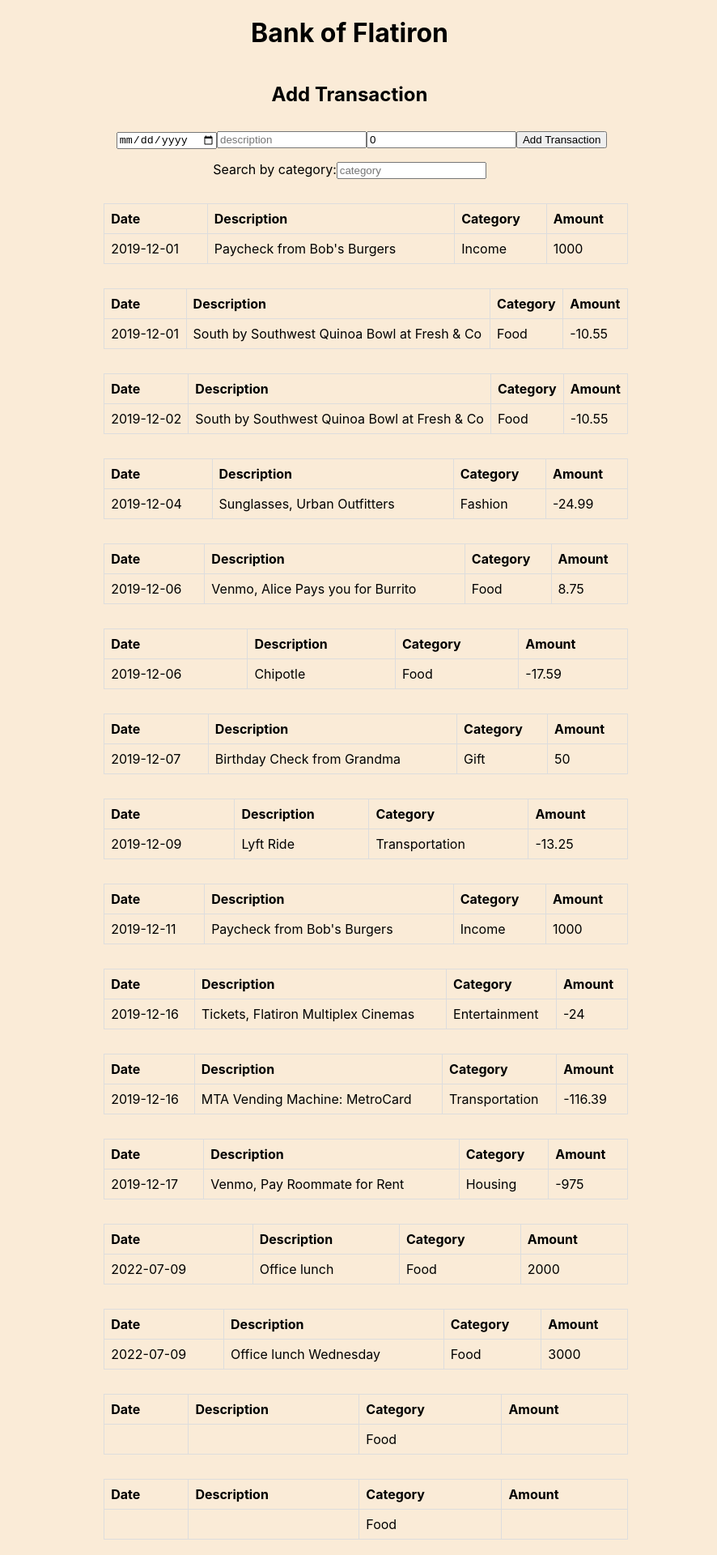
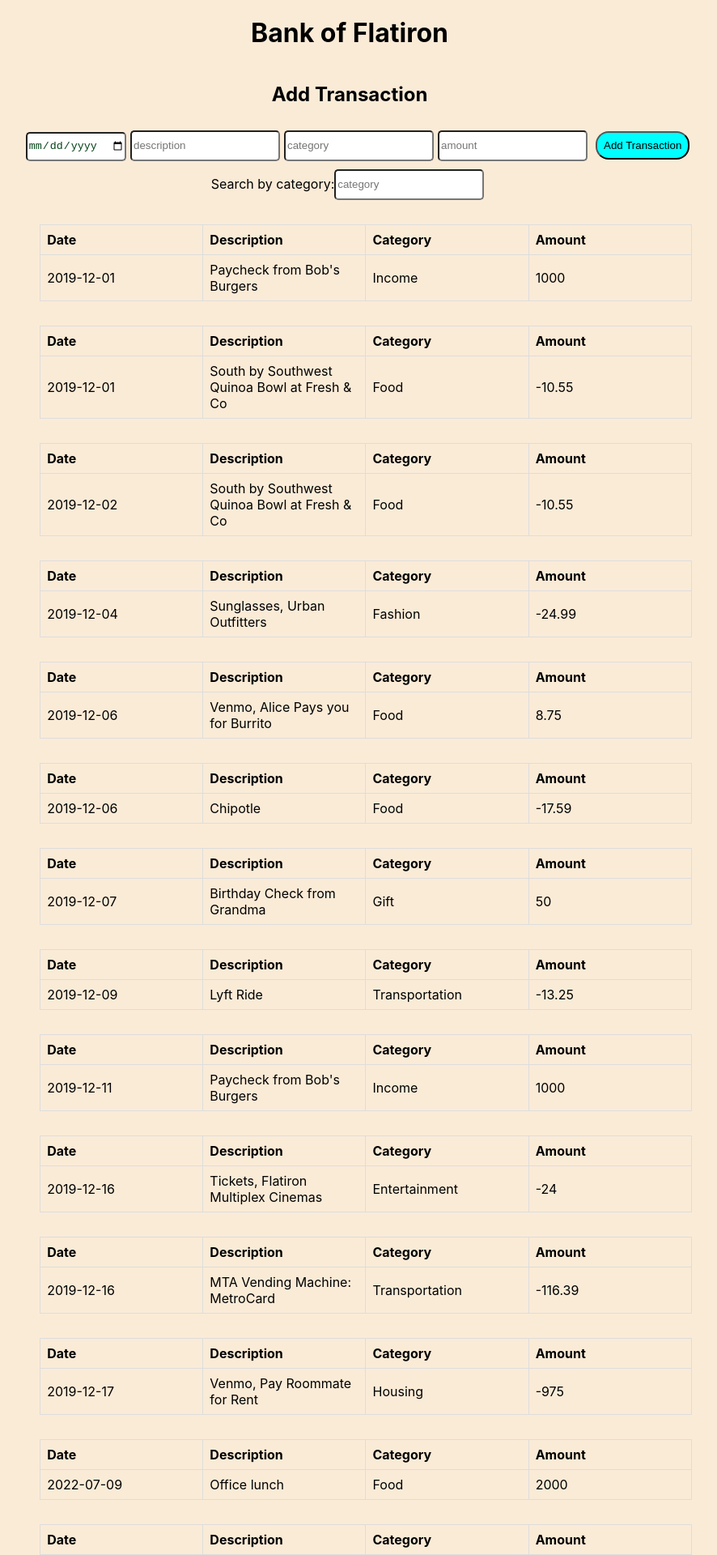
Before and after one commit to wycliffe-kip/bank-of-flatiron, a React (Create React App) app: page / in a window 1280 px wide. Shown: the top 1920 px of the page at 81% size, without its empty margins (208-1094 px from the left). Built offline with nearby package versions, Linux system fonts and the light colour scheme; data requests are answered from the project's data file.

Commit message:
style page

```diff
--- a/db.json
+++ b/db.json
@@ -97,60 +97,6 @@
       "category": "Food",
       "amount": "3000",
       "id": 14
-    },
-    {
-      "description": "",
-      "amount": "",
-      "category": "Food",
-      "id": 15
-    },
-    {
-      "description": "",
-      "amount": "",
-      "category": "Food",
-      "id": 16
-    },
-    {
-      "description": "",
-      "amount": "",
-      "category": "",
-      "id": 17
-    },
-    {
-      "description": "",
-      "amount": "",
-      "category": "",
-      "id": 18
-    },
-    {
-      "description": "",
-      "amount": "",
-      "category": "",
-      "id": 19
-    },
-    {
-      "description": "",
-      "amount": "",
-      "category": "",
-      "id": 20
-    },
-    {
-      "description": "",
-      "amount": "",
-      "category": "",
-      "id": 21
-    },
-    {
-      "description": "",
-      "amount": "",
-      "category": "",
-      "id": 22
-    },
-    {
-      "description": "",
-      "amount": "",
-      "category": "",
-      "id": 23
     }
   ]
 }
--- a/src/App.css
+++ b/src/App.css
@@ -3,7 +3,7 @@
   display: flex;
   flex-direction: column;
   align-items: center;
-  border: #302834;
+  border: #fff;
 }
 
 table {
@@ -17,10 +17,25 @@ td {
   text-align: left;
   padding: 8px;
   border: 1px solid #ddd;
+  width: 25%;
 }
 
 form {
   width: 100%;
   padding: 10px;
-  margin: 5px;
+  margin-right: 5px;
 }
+
+button {
+  border-radius: 1rem;
+  background-color: aqua;
+  padding: 0.5rem;
+  margin-left: 5px;
+}
+
+input {
+  color: #064419;
+  height: 2rem;
+  margin-right: 5px;
+  border-radius: 5px;
+}
--- a/src/components/NewTransactionForm.js
+++ b/src/components/NewTransactionForm.js
@@ -4,8 +4,9 @@ function NewTransactionForm({addTransaction}) {
     const [fetchedData, setFetchedData] = useState({
         date: "",
         description: "",
-        amount: 0,
+        amount: "",
     })
+
 
     function onSubmit (e) {
         e.preventDefault()
@@ -20,26 +21,51 @@ function NewTransactionForm({addTransaction}) {
         .then((newTransaction) => {
             addTransaction(newTransaction)
             console.log(fetchedData)
-            setFetchedData({date: "",
+            setFetchedData({
+            date: "",
             description: "",
             category: "",
-            amount: 0,
+            amount: "",
         })
         })
     }
 
     function handleChange (e) {
-        setFetchedData({...fetchedData, [e.target.date] : e.target.value})
+        setFetchedData({...fetchedData, [e.target.name] : e.target.value})
     }
 
     return (
         <div className="new-transaction-form">
             <h2>Add Transaction</h2>
             <form onSubmit={onSubmit}>
-                <input type="date" date="date" value={fetchedData.date} onChange={handleChange} />
-                <input type="text" name="description" placeholder="description" value={fetchedData.description} onChange={handleChange} />
-                <input type="number" name="amount" placeholder="amount" value={fetchedData.amount} onChange={handleChange} />
-                <button type="submit">Add Transaction</button>
+                <input
+                    type="date"
+                    name="date"
+                    value={fetchedData.date}
+                    onChange={handleChange}
+                />
+                <input
+                    type="text"
+                    name="description"
+                    placeholder="description"
+                    value={fetchedData.description}
+                    onChange={handleChange}
+                />
+                <input
+                    type="text"
+                    name="category"
+                    placeholder="category"
+                    value={fetchedData.category}
+                    onChange={handleChange}
+                />
+                <input
+                    type="number"
+                    name="amount"
+                    placeholder="amount"
+                    value={fetchedData.amount}
+                    onChange={handleChange}
+                />
+                <button type="submit" >Add Transaction</button>
 
             </form>
         </div>
```
Also changed, not shown: 1 other file (tests, documents, lock files or other folders).
